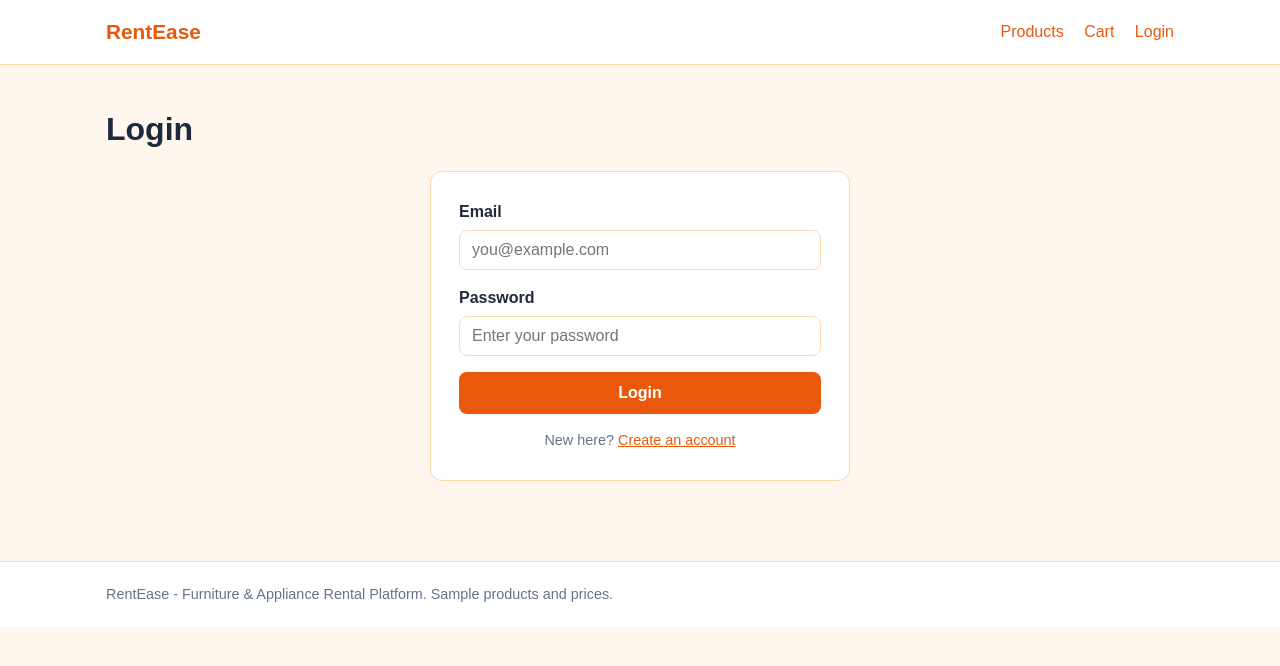
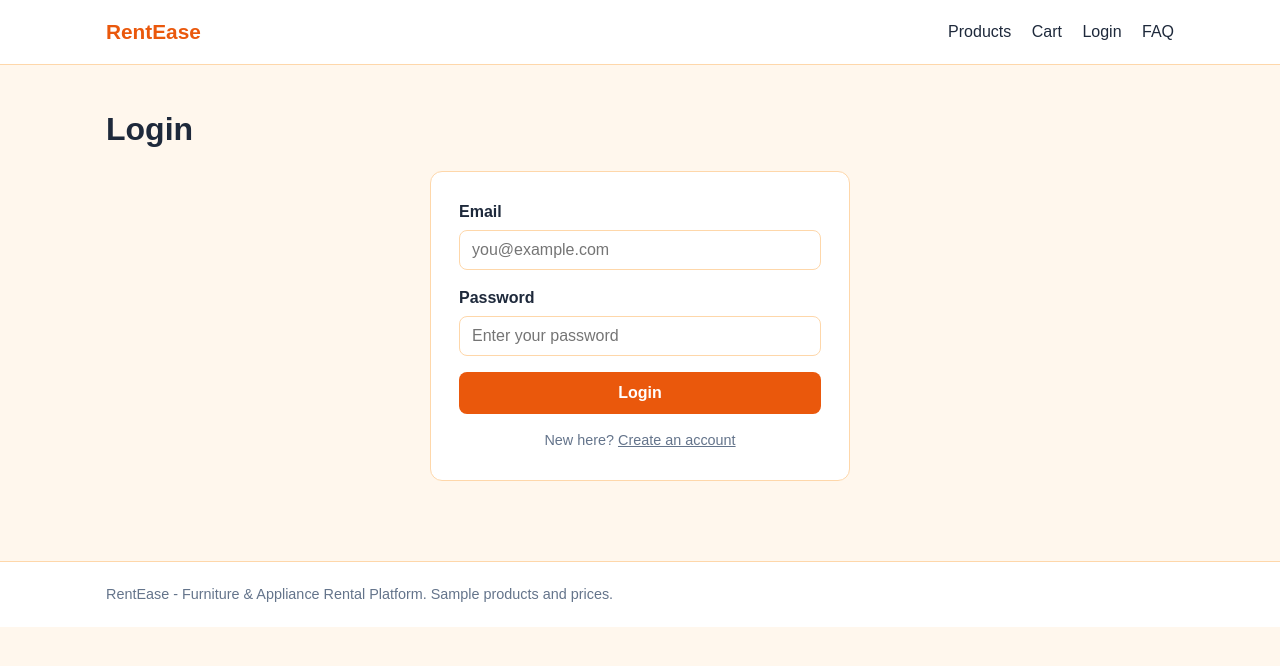
Before and after one commit to Dhruv-Rajani1604/rentease, a plain HTML site: page login.html in a window 1280 px wide. Drawn offline with Linux system fonts and the light colour scheme.

Commit message:
Add FAQ link to the login page navigation
Added FAQ link to the navigation bar.

```diff
--- a/login.html
+++ b/login.html
@@ -17,7 +17,7 @@
             line-height: 1.5;
         }
         a{
-            color: #ea580c;
+            color: inherit;
         }
         header{
             background: #fff;
@@ -110,6 +110,7 @@
                 <a href="products.html">Products</a>
                 <a href="cart.html">Cart</a>
                 <a href="login.html">Login</a>
+                <a href="faq.html">FAQ</a>
             </nav>
         </div>
     </header>
@@ -130,7 +131,7 @@
                         </div>
                         <button type="submit" class="btn">Login</button>
                     </form>
-                    <p class="meta">New here? <a href="login.html">Create an account</a></p>
+                    <p class="meta">New here? <a href="#">Create an account</a></p>
                 </div>
             </div>
         </section>
```
